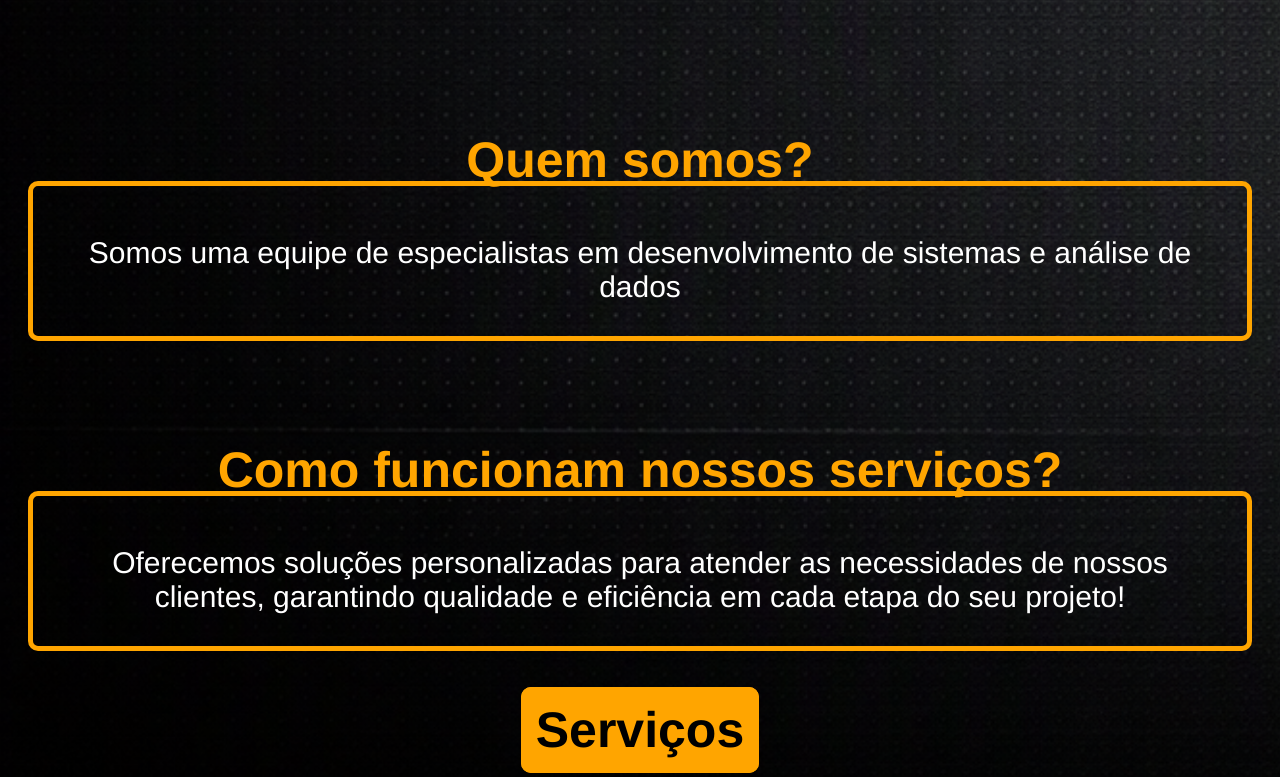
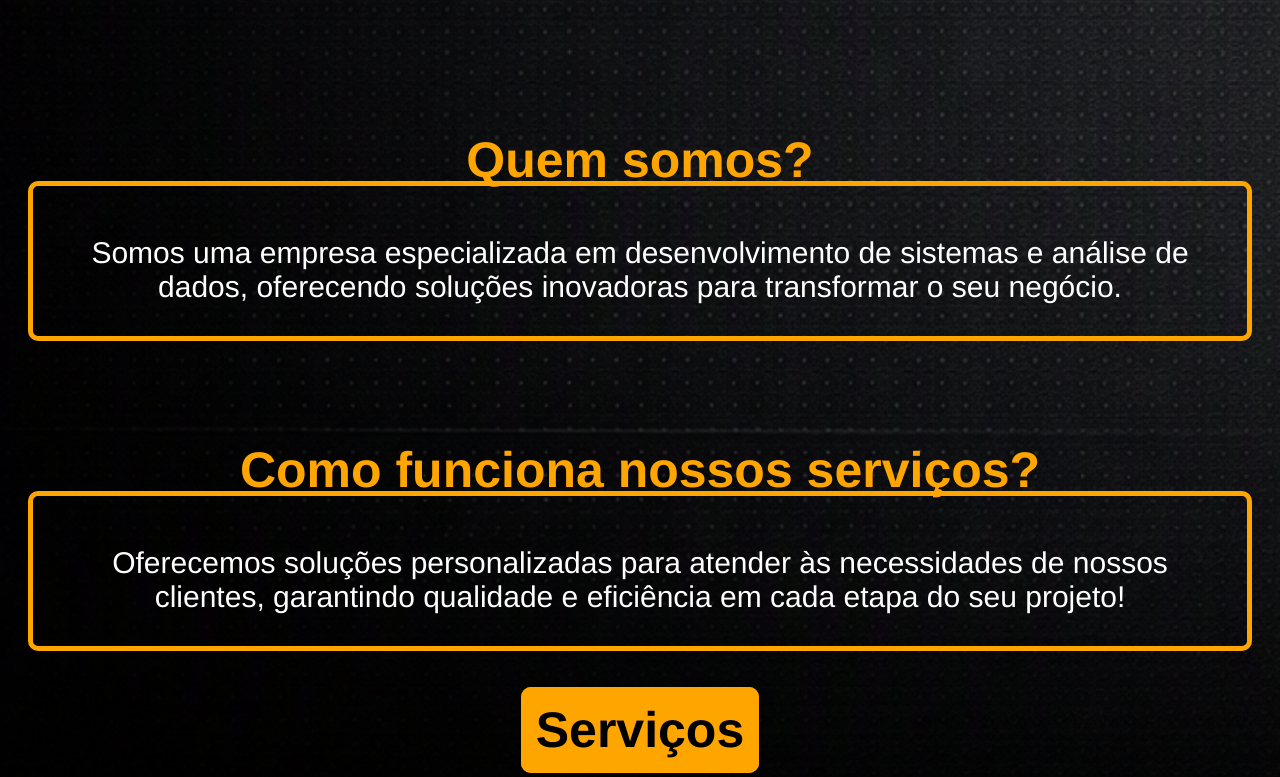
Before and after one commit to tadaieskidaniel-alt/TADAIESKI-TEC, a Flask app: page / in a window 1280 px wide; the page is wider, and only the part inside the window is pictured. Shown: the part 990-1767 px from the top of that part. Run offline with Flask 3, Linux system fonts and the light colour scheme.

```diff
--- a/templates/inicio.html
+++ b/templates/inicio.html
@@ -16,20 +16,21 @@
     <p>Quem somos?</p>
      </div>
      <div class="resposta1">
-    Somos uma equipe de especialistas em desenvolvimento de sistemas e análise de dados
+    Somos uma empresa especializada em desenvolvimento de sistemas e análise de dados, oferecendo soluções inovadoras para transformar o seu negócio.
 
 
 </div>
 
 <div class="pregunta2">
-    <p>Como funcionam nossos serviços?</p>
+    <p>Como funciona nossos serviços?</p>
 </div>
 <div class="resposta2">
 
 
 
-    Oferecemos soluções personalizadas para atender as necessidades de nossos clientes,
-    garantindo qualidade e eficiência em cada etapa do seu projeto!
+    Oferecemos soluções personalizadas para atender às necessidades de nossos clientes,
+garantindo qualidade e eficiência em cada etapa do seu projeto!
+
 </div>
 
 
```
